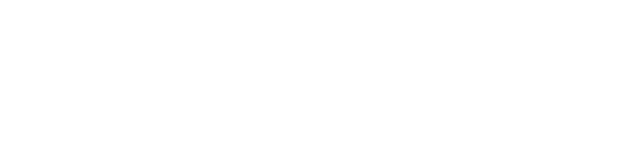
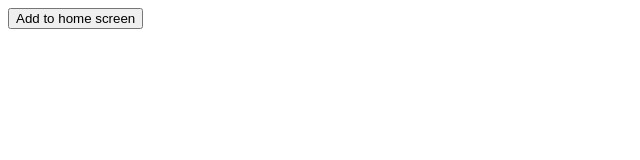
Before and after one commit to Ahmedreda20/examples, a plain HTML site: page index.html in a window 1280 px wide. Shown: the whole page, without its empty margins (0-640 px from the left). Drawn offline with Linux system fonts and the light colour scheme.

Commit message:
Add files via upload

```diff
--- a/index.html
+++ b/index.html
@@ -10,8 +10,8 @@
     <button class="add-button">Add to home screen</button>
 <script type="text/javascript">
 let deferredPrompt;
-const addBtn = document.querySelector('.add-button');
-addBtn.style.display = 'none';
+// const addBtn = document.querySelector('.add-button');
+// addBtn.style.display = 'none';
 window.addEventListener('beforeinstallprompt', (e) => {
   // Prevent Chrome 67 and earlier from automatically showing the prompt
   e.preventDefault();
```
